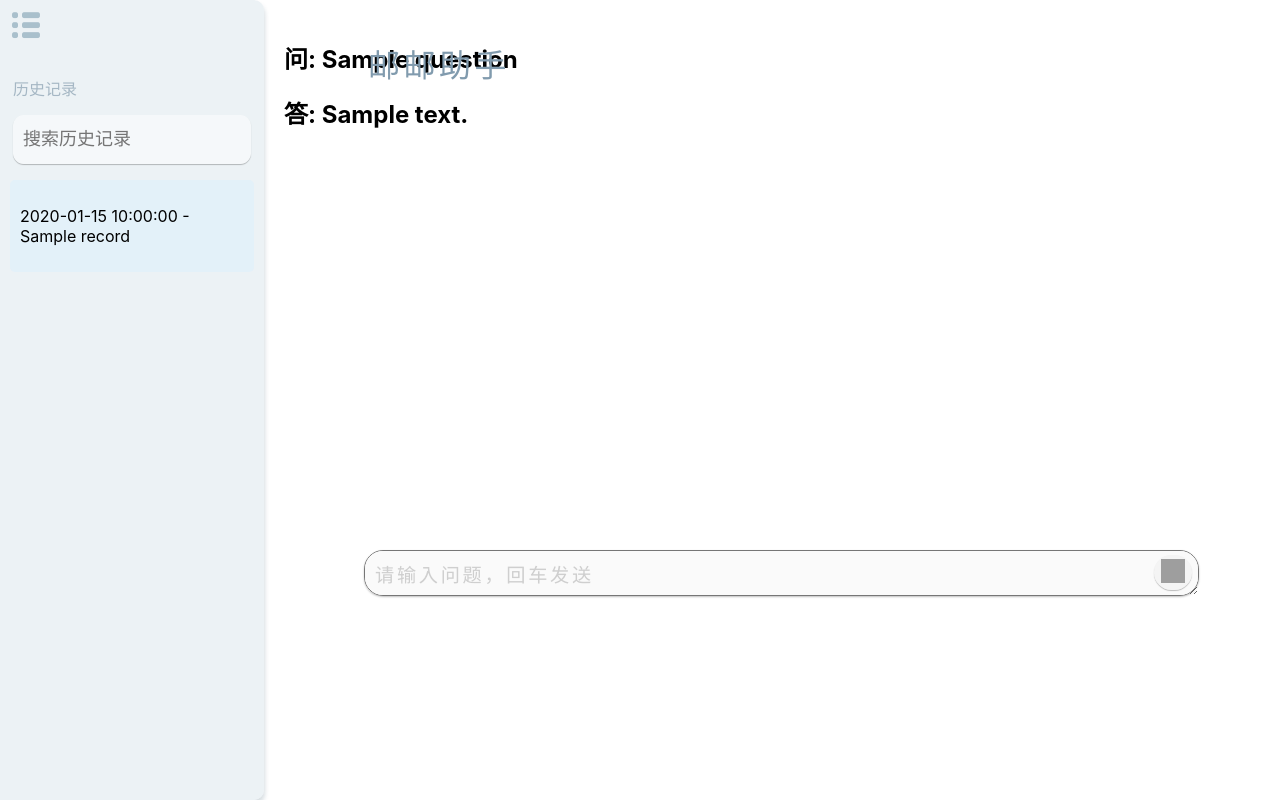
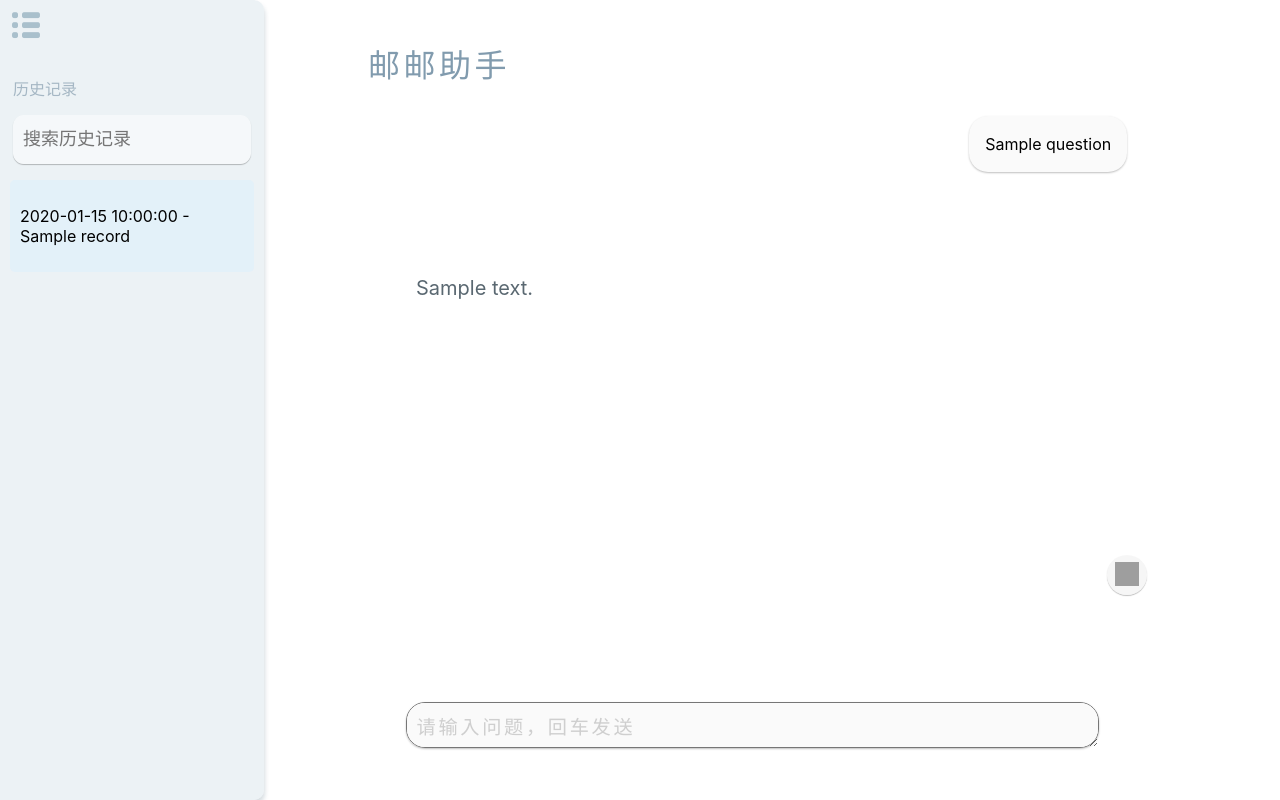
Before and after one commit to wwch123/byr_helper_new, a Flask app: template webUI/templates/home.html in a window 1280 px wide. Run offline with Flask 3, Linux system fonts and the light colour scheme; the template is opened without the code that fills it: most values are stand-ins (such as "Sample title", 1, 10 or a date in 2020); grey boxes are pictures that could not be loaded.

Commit message:
历史记录展示正产，但是没有md和LaTeX

```diff
--- a/webUI/static/css/home.css
+++ b/webUI/static/css/home.css
@@ -28,7 +28,7 @@ body {
 }
 
 .sidebar.collapsed {
-    width: 2.5rem; /* 保留按钮宽度 */
+    width: 2.8rem; /* 保留按钮宽度 */
     overflow: hidden;
 }
 
@@ -151,18 +151,18 @@ input[type="text"] {
 
 textarea {
     position: absolute;
-    left: 6.25rem;
-    top: 34.375rem;
-    width: 80%;
+    left: calc(10% + 2.5rem);
+    bottom: 2rem;
+    width: calc(70% - 2.5rem); /* 保持固定宽度 */
     height: 1.5rem;
+    line-height: 1.5rem;
     padding: 0.625rem;
-    font-size: 1.125rem;
+    font-size: 1.2rem;
     margin-bottom: 1.25rem;
     background: #FAFAFA;
     box-shadow: 0 0.0625rem 0.125rem rgba(0, 0, 0, 0.25);
     border-radius: 1.1875rem;
     outline: none;
-    max-height: calc(1.5rem * 5); /* 设置最大高度为5行 */
 }
 
 textarea::placeholder {
@@ -184,9 +184,9 @@ input[type="submit"] {
 
 #submit-button {
     position: absolute;
-    width: 2.375rem;
-    height: 2.1875rem;
-    left: 55.625rem;
+    width: 2.5rem;
+    height: 2.5rem;
+    left: 83%;
     top: 34.6875rem;
     background: rgba(238, 238, 238, 0.55);
     box-shadow: 0 0.0625rem 0.0625rem rgba(0, 0, 0, 0.25);
@@ -202,12 +202,53 @@ input[type="submit"] {
 }
 
 #submit-button.loading img {
-    width: 2rem;
-    height: 2rem;
+    width: 1.5rem;
+    height: 1.5rem;
 }
 
-#response {
+#response-container {
+    position:absolute;
+    left:8.5rem;
+    top:5rem;
     margin-top: 1.25rem;
+    padding:1rem;
     text-align: left;
-    width: 80%;
+    width: 70%;
+    overflow-y: auto;
+    max-height: 63vh; /* 根据需要调整 */
 }
+
+.response-box {
+    display: block;
+    float: right;
+    max-width: 15rem;
+    background: #FAFAFA;
+    box-shadow: 0px 1px 2px rgba(0, 0, 0, 0.25);
+    border-radius: 19px;
+    padding: 1rem;
+    margin-bottom: 1rem;
+    word-wrap: break-word; /* 防止文字溢出 */
+    clear: both; /* 确保不会有文字环绕 */
+}
+
+.response-box p {
+    line-height: 1.5rem; /* 设置行高 */
+    margin: 0; /* 移除段落的默认外边距 */
+}
+.user-question {
+    font-size: 20px;
+    line-height: 24px;
+    color: #5A6871;
+}
+
+.answer {
+    font-size: 20px;
+    line-height: 2rem;
+    color: #5A6871;
+    margin-top: 1rem;
+    max-width: 70%;
+    word-wrap: break-word;
+    white-space: pre-wrap;
+    overflow-y: auto;
+    clear: both; /* 确保不会有文字环绕 */
+}
--- a/webUI/templates/home.html
+++ b/webUI/templates/home.html
@@ -30,11 +30,17 @@
                     <img src="{{ url_for('static', filename='images/arrow.png') }}" alt="Submit">
                 </button>
             </form>
-            <div id="response">
-                {% if question and answer %}
-                    <h2>问: {{ question }}</h2>
-                    <h2>答: {{ answer }}</h2>
-                {% endif %}
+            <div id="response-container">
+                <div id="response">
+                    {% if question and answer %}
+                        <div class="response-box">
+                            <p>{{ question }}</p>
+                        </div>
+                        <div class="answer">
+                            <p>{{ answer }}</p>
+                        </div>
+                    {% endif %}
+                </div>
             </div>
         </div>
     </div>
@@ -42,6 +48,17 @@
     <script>
         document.getElementById('question-form').addEventListener('submit', function(event) {
             event.preventDefault();
+            sendQuestion();
+        });
+
+        document.getElementById('question').addEventListener('keydown', function(event) {
+            if (event.key === 'Enter' && !event.shiftKey) {
+                event.preventDefault();
+                sendQuestion();
+            }
+        });
+
+        function sendQuestion() {
             const textarea = document.getElementById('question');
             const question = textarea.value;
             const submitButton = document.getElementById('submit-button');
@@ -65,13 +82,19 @@
                     alert(data.error);
                 } else {
                     const responseDiv = document.getElementById('response');
-                    responseDiv.innerHTML = `<h2>问: ${data.question}</h2><h2>答: ${data.answer}</h2>`;
+                    responseDiv.innerHTML = `
+                        <div class="response-box">
+                            <p>${data.question}</p>
+                        </div>
+                        <div class="answer">
+                            <p>${data.answer}</p>
+                        </div>`;
                 }
                 // 恢复箭头状态
                 submitButtonImage.src = "{{ url_for('static', filename='images/arrow.png') }}";
                 // 清空输入框
                 textarea.value = '';
-                textarea.style.height = 'auto';
+                textarea.style.height = '1.5rem';
             })
             .catch(error => {
                 console.error('Error:', error);
@@ -80,7 +103,7 @@
                 // 恢复箭头状态
                 submitButtonImage.src = "{{ url_for('static', filename='images/arrow.png') }}";
             });
-        });
+        }
 
         document.querySelectorAll('.history-item').forEach(item => {
             item.addEventListener('click', function() {
@@ -92,7 +115,13 @@
                         alert(data.error);
                     } else {
                         const responseDiv = document.getElementById('response');
-                        responseDiv.innerHTML = `<h2>问: ${data.question}</h2><h2>答: ${data.answer}</h2>`;
+                        responseDiv.innerHTML = `
+                            <div class="response-box">
+                                <p>${data.question}</p>
+                            </div>
+                            <div class="answer">
+                                <p>${data.answer}</p>
+                            </div>`;
                     }
                 });
             });
@@ -114,10 +143,10 @@
         // 自动调整文本区域高度
         const textarea = document.getElementById('question');
         textarea.addEventListener('input', function() {
-            this.style.height = 'auto';
-            this.style.height = (this.scrollHeight > this.clientHeight ? this.scrollHeight : this.clientHeight) + 'px';
+            this.style.height = '1.5rem';
+            this.style.height = (this.scrollHeight > this.clientHeight ? this.scrollHeight : this.clientHeight) -20+ 'px';
             if (this.scrollHeight > 5 * parseFloat(getComputedStyle(this).lineHeight)) {
-                this.style.height = (5 * parseFloat(getComputedStyle(this).lineHeight)) + 'px';
+                this.style.height = (5 * parseFloat(getComputedStyle(this).lineHeight)) -20+ 'px';
                 this.style.overflowY = 'scroll';
             }
         });
```
